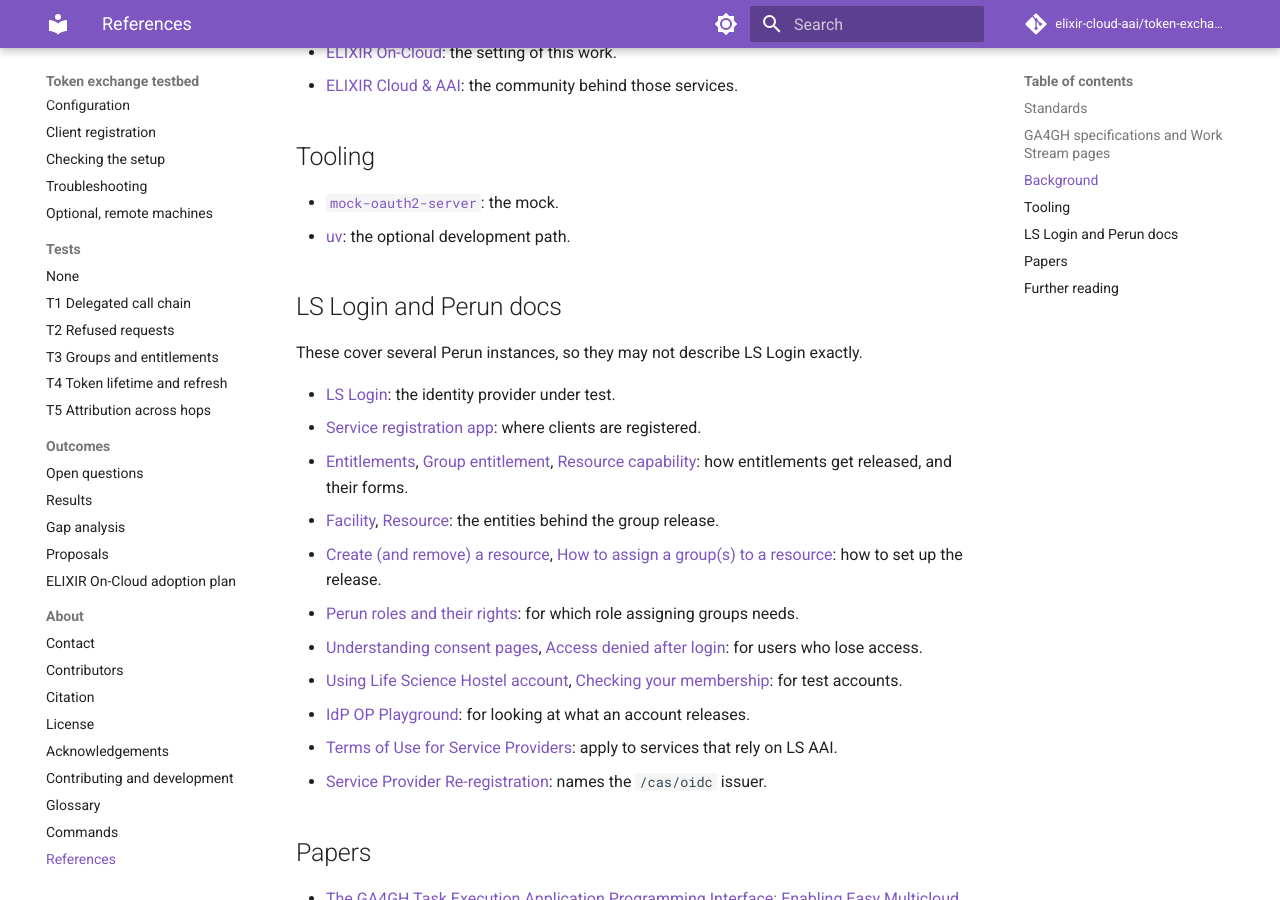
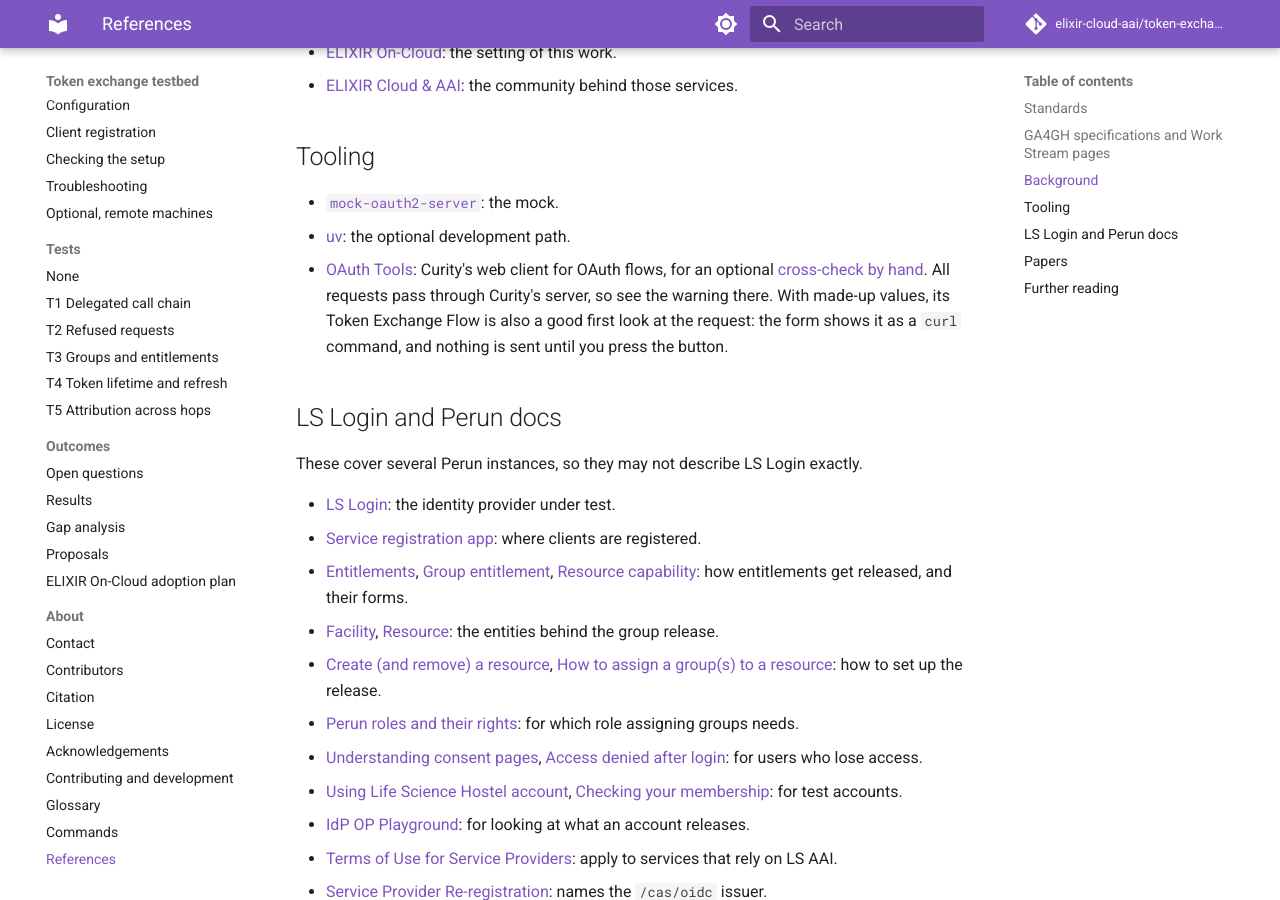
Before and after one commit to elixir-cloud-aai/token-exchange-flow-testbed, an MkDocs documentation site: the page built from docs/about/references.md, in a window 1280 px wide and 900 px high, scrolled down 1323 px. Built offline with MkDocs 1.6.1 and Material for MkDocs 9.7.7, drawn with Linux system fonts in a browser that asks for light colours; comment, search, counter and statistics services are not loaded.

Commit message:
docs: add optional OAuth Tools cross-check (#27)
* docs: add optional OAuth Tools cross-check

The LS Login team suggested the tool for trying exchanges. Its web
version passes secrets and tokens through Curity's server, so say that
before anyone enters any. It has no documented API, so it stays a
manual cross-check in the Tests overview, plus a line in the References.

Closes #26

Co-Authored-By: Claude Opus 5.5 <noreply@anthropic.com>

* docs: say what the cross-check can't prove

It has to use a client of its own, so rules that differ per client can
still explain a result. Set that client up like the testbed's.

Co-Authored-By: Claude Opus 5.5 <noreply@anthropic.com>

---------

Co-authored-by: Claude Opus 5.5 <noreply@anthropic.com>

```diff
--- a/docs/about/references.md
+++ b/docs/about/references.md
@@ -43,6 +43,7 @@
 
 - [`mock-oauth2-server`](https://github.com/navikt/mock-oauth2-server): the mock.
 - [uv](https://docs.astral.sh/uv/): the optional development path.
+- [OAuth Tools](https://oauth.tools/): Curity's web client for OAuth flows, for an optional [cross-check by hand](../tests/index.md#a-second-client-if-a-result-is-in-doubt). All requests pass through Curity's server, so see the warning there. With made-up values, its Token Exchange Flow is also a good first look at the request: the form shows it as a `curl` command, and nothing is sent until you press the button.
 
 ## LS Login and Perun docs
 
```
Also changed, not shown: 1 other file.
